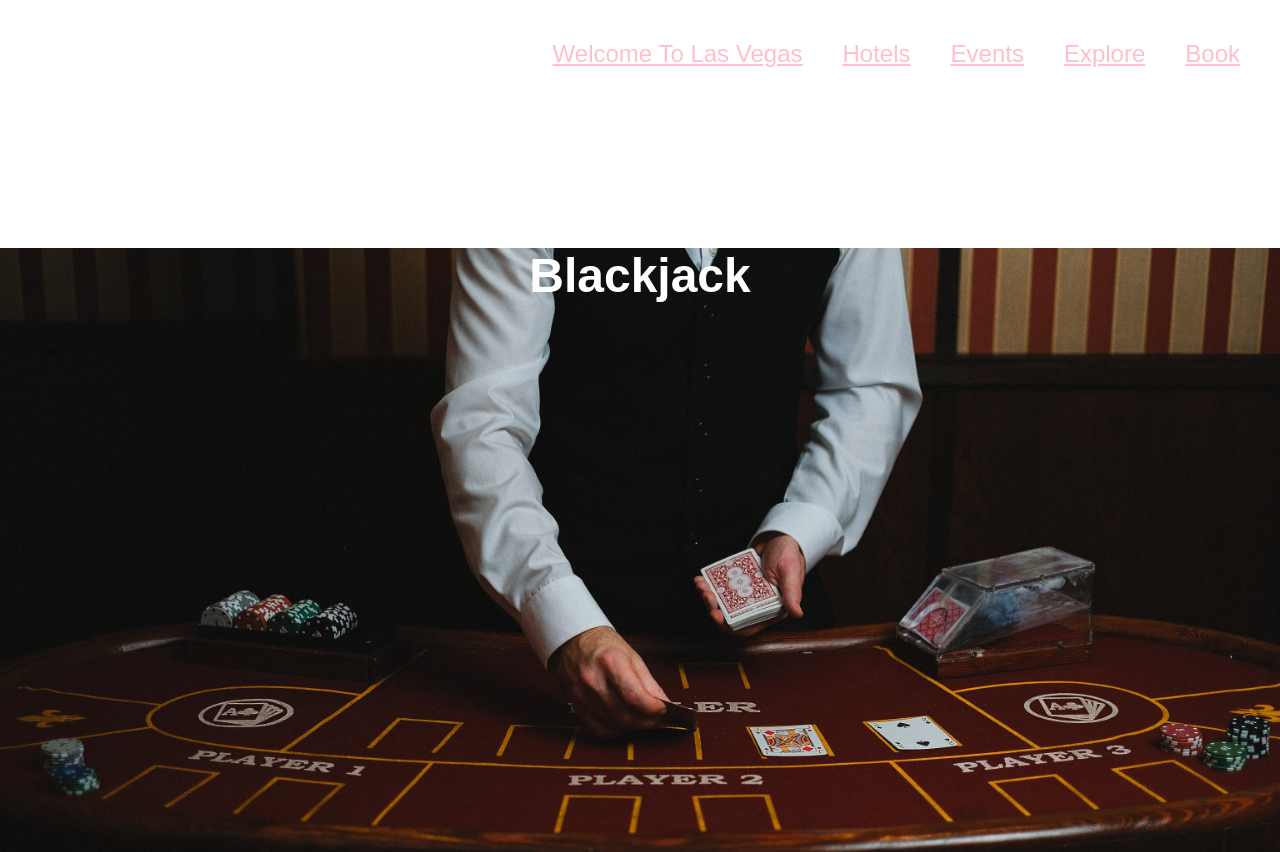
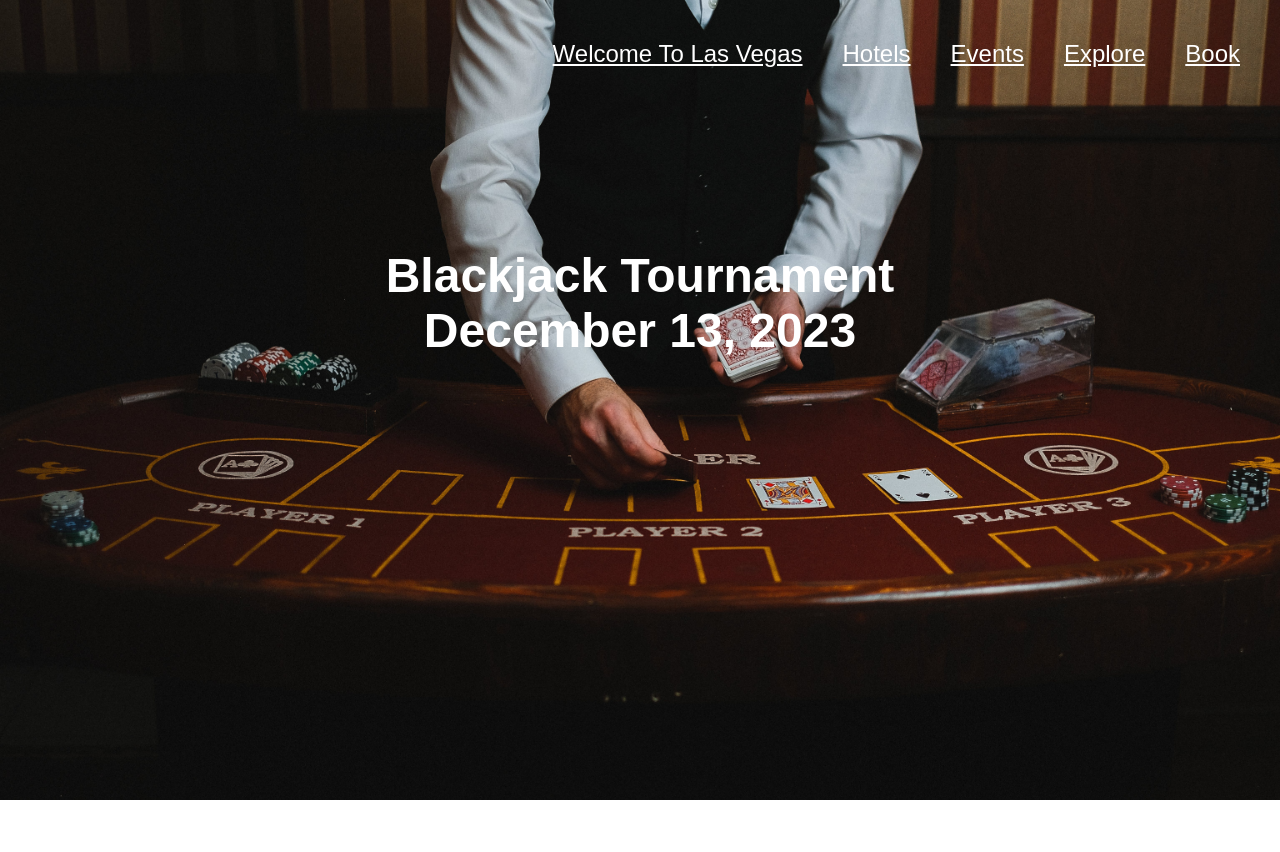
Before and after one commit to Davonne007-TX/las-vegas-home-page, a React (Vite) app: page /events in a window 1280 px wide. Shown: the top 852 px of the page. After the commit the page ends 800 px from the top, so only its background shows below. Built offline with nearby package versions, Linux system fonts and the light colour scheme; a web font is replaced by a local one.

Commit message:
updating styles for Events.jsx

```diff
--- a/src/components/Events.jsx
+++ b/src/components/Events.jsx
@@ -1,13 +1,17 @@
-import React from "react";
 import MyLinks from "./MyLinks";
 import "./css/Events.css";
 
 export default function Events() {
   return (
     <>
-      <MyLinks />
       <div className="dealer">
-        <h1>Blackjack</h1>
+        <MyLinks />
+
+        <h1>
+          Blackjack Tournament
+          <br />
+          <div>December 13, 2023</div>
+        </h1>
       </div>
     </>
   );
--- a/src/components/css/Events.css
+++ b/src/components/css/Events.css
@@ -1,3 +1,8 @@
+* {
+  margin: 0;
+  padding: 0;
+}
+
 .dealer {
   background-image: url("/images/dealer.jpg");
   background-size: cover;
--- a/src/components/css/MyLinks.css
+++ b/src/components/css/MyLinks.css
@@ -3,7 +3,7 @@
 a {
   display: flex;
   justify-content: flex-end;
-  color: pink;
+  color: white;
   padding: 20px;
   font-family: "Train One", sans-serif;
   font-size: 18pt;
```
Also changed, not shown: public/images/welcome.jpg (added).
